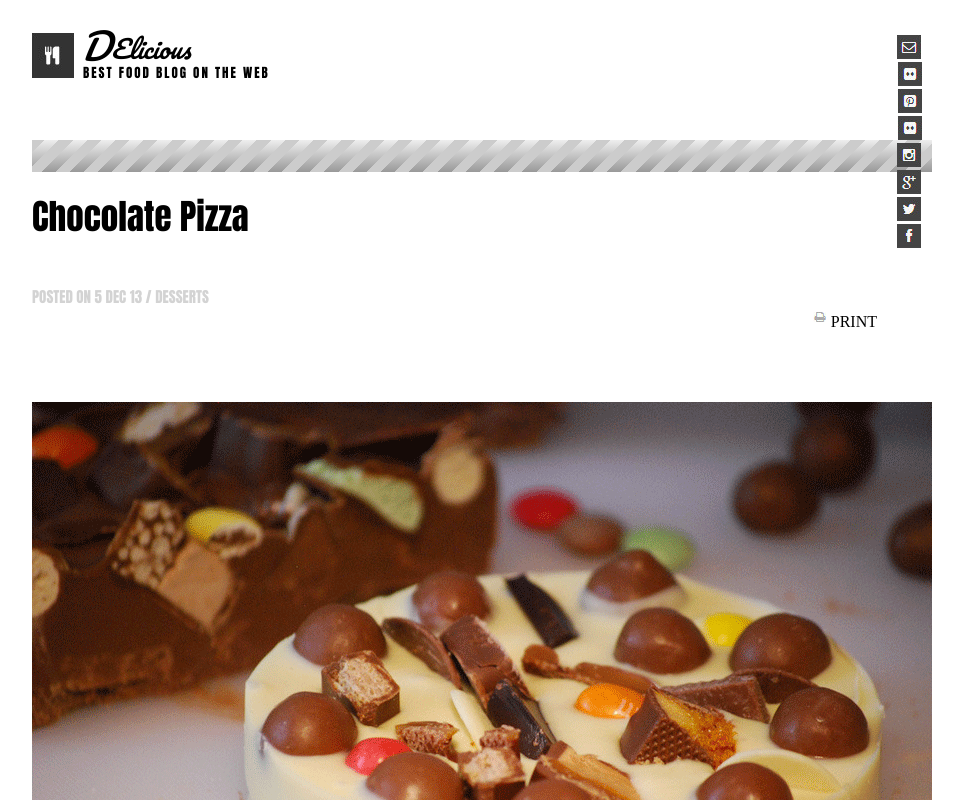
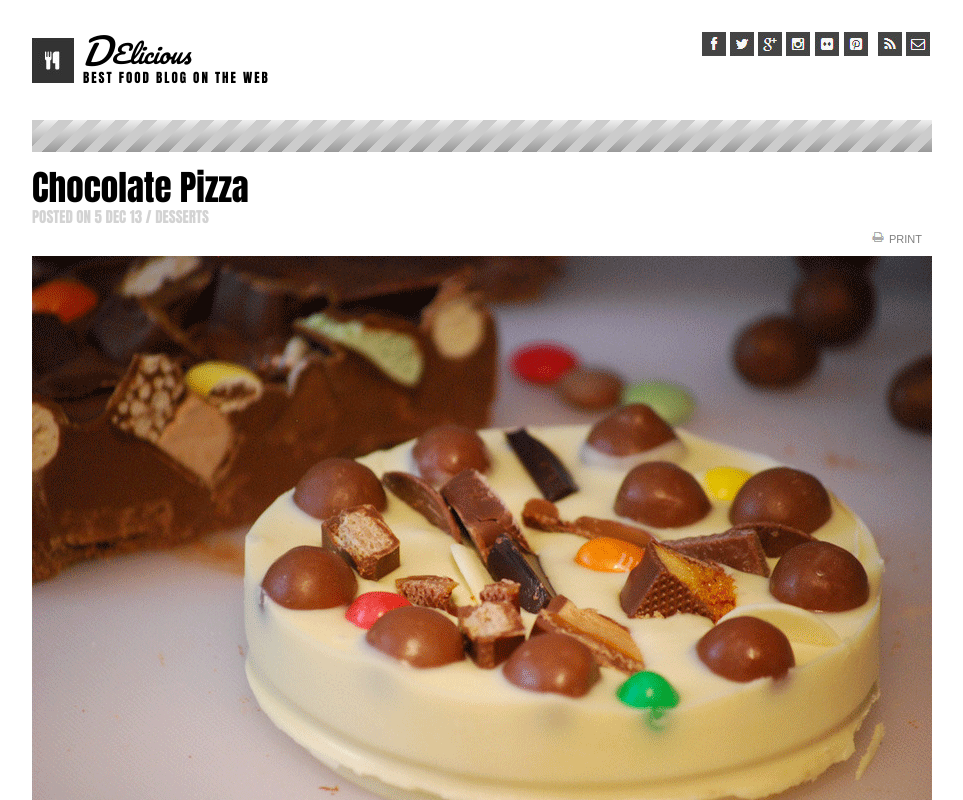
Before and after one commit to jayadams011/choc-zaw, a plain HTML site: page index.html in a window 1280 px wide. Shown: the top 800 px of the page, without its empty margins (158-1121 px from the left). Drawn offline with Linux system fonts and the light colour scheme; a web font is replaced by a local one.

Commit message:
fixed alignment above the big picture. I think its done.

```diff
--- a/index.html
+++ b/index.html
@@ -12,7 +12,7 @@
 
       <body>
         <header>
-        <div class="top">
+      <!--  <div class="top"> -->
             <div class="fork">
               <img src="assets/logo.png" alt="logo"
             </div>
@@ -26,7 +26,7 @@
             <div class="icons">
                 <ul>
                     <li><a href="#" class="icon"><img src="assets/mail-icon.png" alt="mail"></a></li>
-                    <li><a href="#" id="rss" class="icon"><img src="assets/flic-icon.png" alt="RSS"></a></li>
+                    <li><a href="#" class="icon1"><img src="assets/rss-icon.png" alt="RSS"></a></li>
                     <li><a href="#" class="icon"><img src="assets/pint-icon.png" alt="pinterest"></a></li>
                     <li><a href="#" class="icon"><img src="assets/flic-icon.png" alt="flickr"></a></li>
                     <li><a href="#" class="icon"><img src="assets/insta-icon.png" alt="instagram"></a></li>
@@ -35,7 +35,6 @@
                     <li><a href="#" class="icon"><img src="assets/fb-icon.png" alt="facebook"></a></li>
                   </ul>
               </div>
-
         </header>
       <div class="crossline">
         <ul>
@@ -129,16 +128,14 @@ at least two hours before serving.</p>
       </article>
     </main>
   </div>
-  <div class="crossline">
       <ul>
         <li>
           <div id="repeating-linear"></div>
         </li>
         <div class="module">
           <h2 class="stripe-2"></h2>
+        </div>
       </ul>
-      </div>
-  </div>
 
 
           <div class="bio">
--- a/style.css
+++ b/style.css
@@ -12,13 +12,14 @@
 
 header {
   height: 90px;
-  padding-top: 25px;
-  padding-bottom: 25px
+  padding-top: 30px;
+  padding-bottom: 5px
+  width: 700px;
   }
 
 .fork  {
   margin-right: 5px;
-  margin-bottom: 25px;
+  margin-bottom: 5px;
   padding-top: 3px;
   float: left;
   }
@@ -51,22 +52,30 @@ h3 {
   padding: 5px;
 }
 
-  .icons {
+  .icon {
     float:right;
     right: 0px;
-    padding: 10px;
-    padding-bottom: 50px;
-    margin-bottom: 100px;
+    padding: 2px;
+    padding-bottom: 5px;
     display: inline-block;
     }
+
+    .icon1 {
+      float:right;
+      right: 0px;
+      padding: 2px;
+      padding-bottom: 5px;
+      padding-left: 8px;
+      display: inline-block;
+      }
 
 
 
 .module {
   background: white;
   border: 1px solid #white;
-  margin-top: : 3%;
-  margin-bottom: 3%;
+  margin-top: : 1%;
+  margin-bottom: 2%;
   > h2 {
     padding: 1rem;
     margin: 0 0 0.5rem 0;
@@ -101,6 +110,9 @@ h3 {
     float:right;
     right: 10px;
     padding: 5px;
+    color:#808080;
+    font-size: 11px;
+    font-family: sans-serif;
   }
 
 
@@ -111,14 +123,15 @@ h3 {
   h4 {
     font-family: "Anton";
     font-size: 35px;
-padding-bottom: 50px;
+    padding-bottom: 2px;
   }
 
   h5 {
     font-family: "Anton";
     font-size: 15px;
     color: lightgray;
-    padding-top: 5px;
+    padding-top: 2px;
+    font-weight: lighter;
    }
 
 .repeating-linear {
```
Lines whose indentation alone changed are shown as unchanged.
